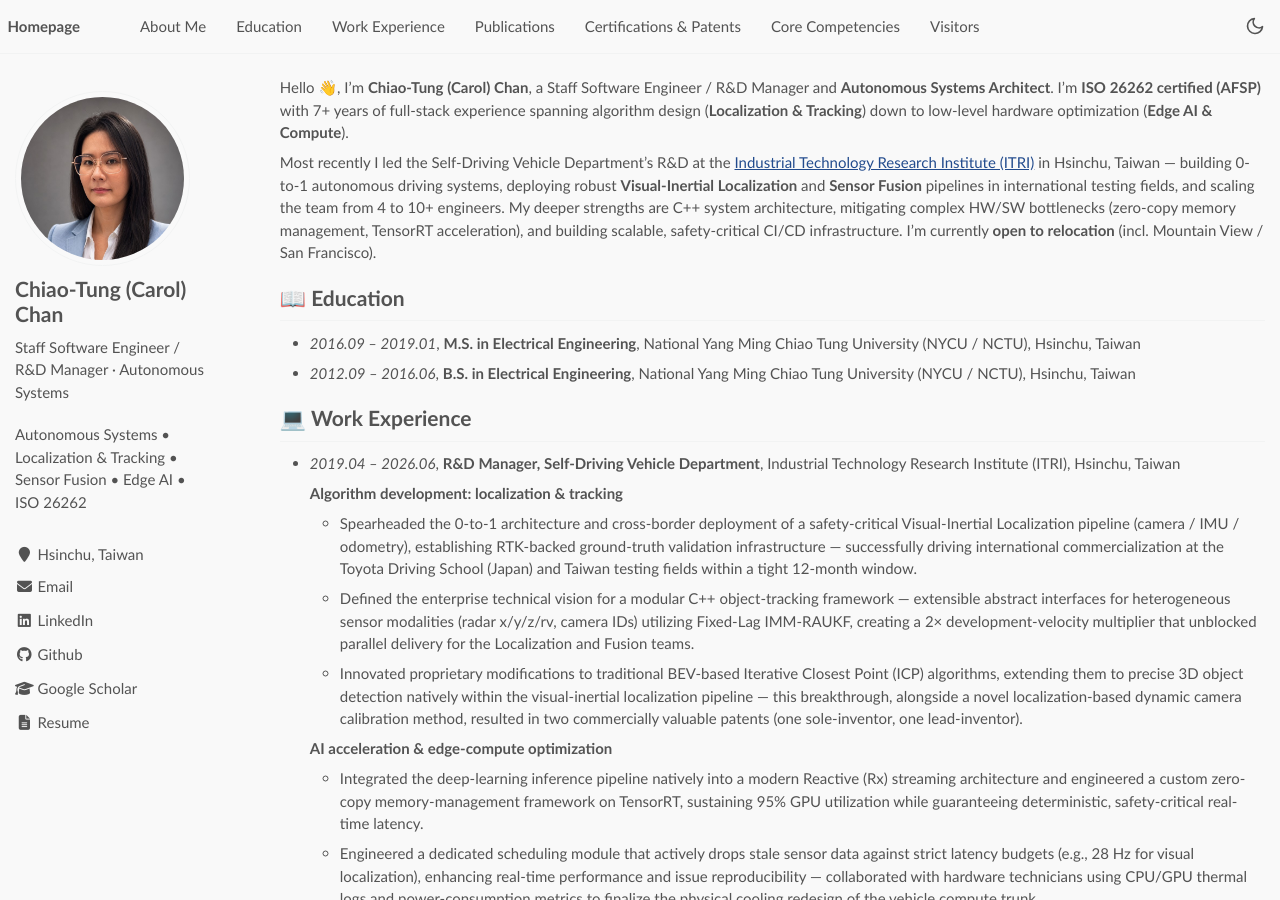
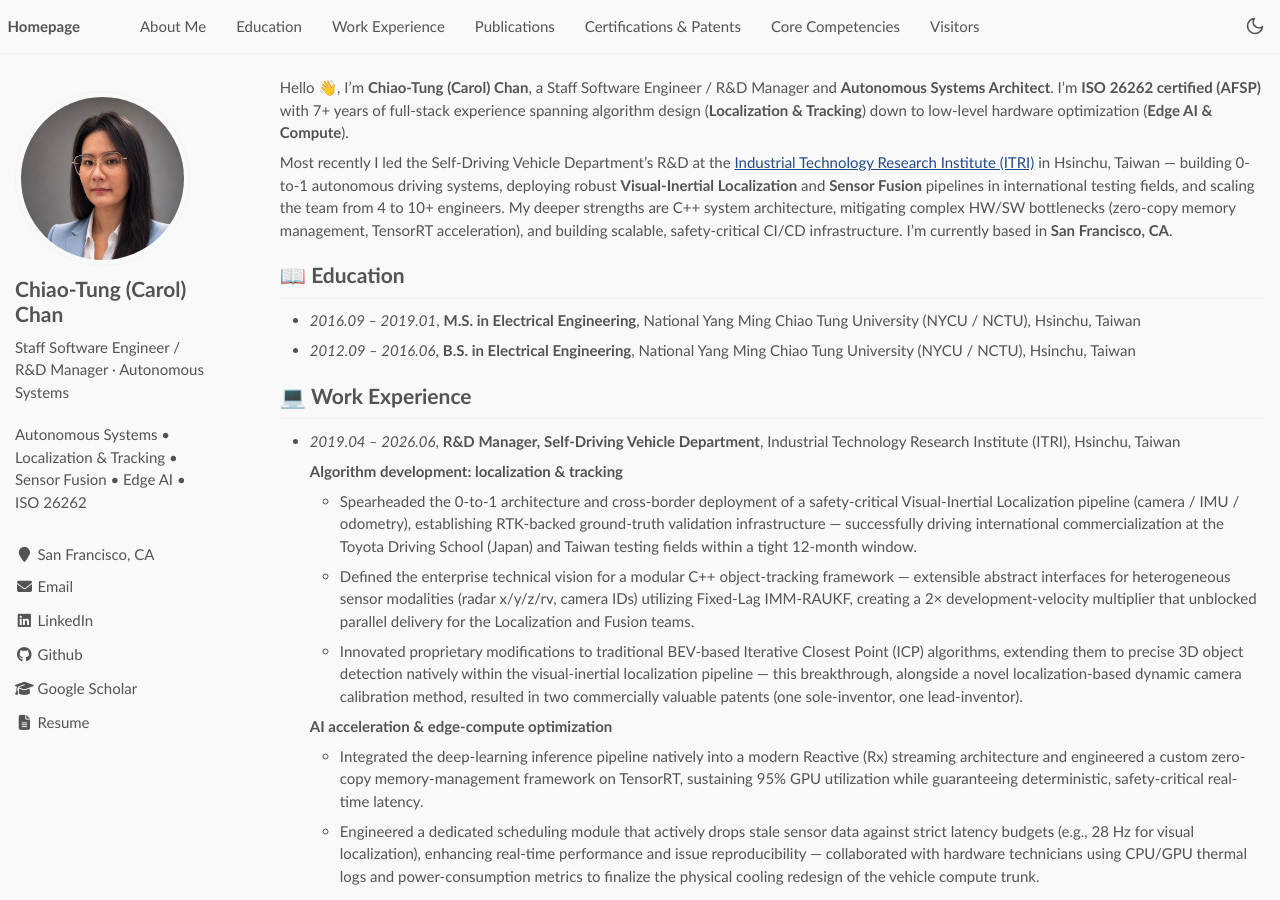
Before and after one commit to carolct/carolct.github.io, a Jekyll site: the page built from _pages/about.md, in a window 1280 px wide and 900 px high. Built offline with Jekyll 4.4.1, drawn with Linux system fonts in a browser that asks for light colours.

Commit message:
Update location to San Francisco, CA across resume and website
Resume header, site author sidebar (_config.yml), and the about-page
intro now say San Francisco instead of Taiwan / open-to-relocation.
ITRI job location stays Hsinchu, Taiwan.

Co-Authored-By: Claude Fable 5 <noreply@anthropic.com>

```diff
--- a/_config.yml
+++ b/_config.yml
@@ -24,7 +24,7 @@ author:
   name             : "Chiao-Tung (Carol) Chan"
   avatar           : "images/profile.jpg"
   bio              : "Staff Software Engineer / R&D Manager · Autonomous Systems"
-  location         : "Hsinchu, Taiwan"
+  location         : "San Francisco, CA"
   employer         :
   pubmed           :
   googlescholar    : "https://scholar.google.com/citations?user=3yH9i58AAAAJ"
--- a/_pages/about.md
+++ b/_pages/about.md
@@ -19,7 +19,7 @@ redirect_from:
 
 Hello 👋, I'm **Chiao-Tung (Carol) Chan**, a Staff Software Engineer / R&D Manager and **Autonomous Systems Architect**. I'm **ISO 26262 certified (AFSP)** with 7+ years of full-stack experience spanning algorithm design (**Localization & Tracking**) down to low-level hardware optimization (**Edge AI & Compute**).
 
-Most recently I led the Self-Driving Vehicle Department's R&D at the [Industrial Technology Research Institute (ITRI)](https://www.itri.org.tw/english/) in Hsinchu, Taiwan — building 0-to-1 autonomous driving systems, deploying robust **Visual-Inertial Localization** and **Sensor Fusion** pipelines in international testing fields, and scaling the team from 4 to 10+ engineers. My deeper strengths are C++ system architecture, mitigating complex HW/SW bottlenecks (zero-copy memory management, TensorRT acceleration), and building scalable, safety-critical CI/CD infrastructure. I'm currently **open to relocation** (incl. Mountain View / San Francisco).
+Most recently I led the Self-Driving Vehicle Department's R&D at the [Industrial Technology Research Institute (ITRI)](https://www.itri.org.tw/english/) in Hsinchu, Taiwan — building 0-to-1 autonomous driving systems, deploying robust **Visual-Inertial Localization** and **Sensor Fusion** pipelines in international testing fields, and scaling the team from 4 to 10+ engineers. My deeper strengths are C++ system architecture, mitigating complex HW/SW bottlenecks (zero-copy memory management, TensorRT acceleration), and building scalable, safety-critical CI/CD infrastructure. I'm currently based in **San Francisco, CA**.
 
 # 📖 Education
 
```
Also changed, not shown: 1 other file.
